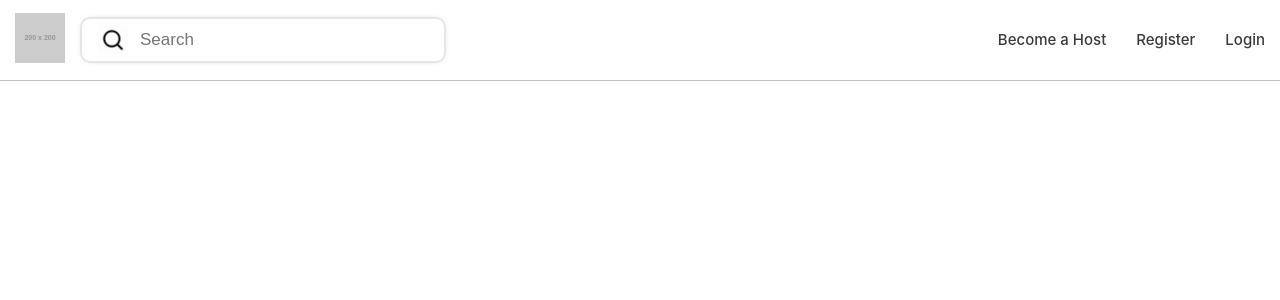
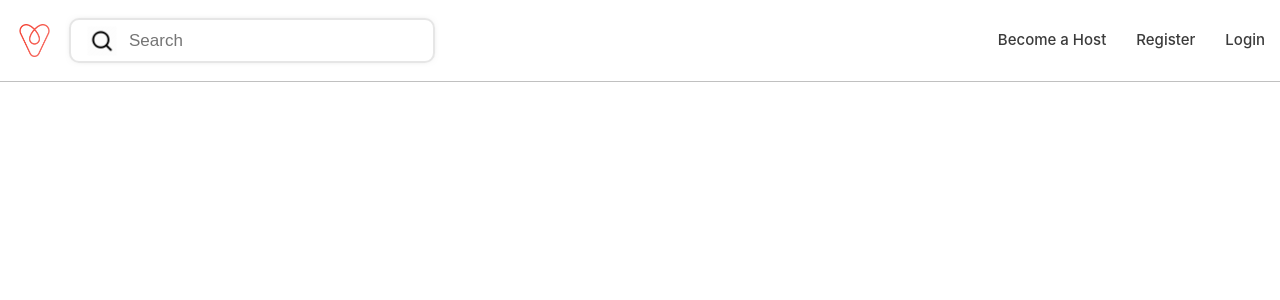
Before and after one commit to sannaggi/tpaweb, a React (Create React App) app: page / in a window 1280 px wide. Shown: the top 300 px of the page. Built offline with nearby package versions, Linux system fonts and the light colour scheme.

Commit message:
added header

```diff
--- a/src/components/layouts/Header.tsx
+++ b/src/components/layouts/Header.tsx
@@ -1,15 +1,84 @@
-import React from 'react'
+import React, { useState, useEffect } from 'react'
 import '../../css/header.css'
 import SearchBox from './SearchBox'
 import { Link } from 'react-router-dom'
 import NavBar from './Navbar'
+import ArrowDown from '../../images/arrow-down.png'
+import aivlogo from '../../images/aivbnblogo.png'
 
 function Header() {
+
+    const [click, setClick] = useState(false)
+    const [visible, setVisible] = useState(true)
+
+    const [screen, setScreen] = useState({
+        width: window.innerWidth,
+        height: window.innerHeight
+    })
+
+    useEffect(() => {
+        window.addEventListener("resize", () => {
+            setScreen({
+                width: window.innerWidth,
+                height: window.innerHeight
+            })
+        })
+    }, [])
+
+    function onClick() {
+        if(screen.width <= 1200) {
+            setClick(!click);
+            if(screen.width <= 750){
+                setVisible(!visible);
+            }
+        }
+    }
+
+    function returnLogo() {
+        return (
+            <div className="logo" onClick={onClick}>
+                <img className="bnbLogo" src={aivlogo} alt=""/>
+                <img src={ArrowDown} alt="" className="arrowDown"/>
+            </div>
+        )
+    }
+
+    function getStyle() {
+        if(click)
+            return {
+                display: 'block',
+            }
+    }
+
+    function getVisible() {
+        if(visible)
+            return {
+                display: 'block',
+            }
+        else return {
+            display: 'none'
+        }
+    }
+
+    function checkScreen() {
+        if(screen.width > 1200) return <Link to="/aa">{returnLogo()}</Link>;
+        return <div>
+            {returnLogo()}
+            <nav className="dropdown-content" style={getStyle()}>
+                <Link to="/becomehost"><div className="dropdown-link">Become a Host</div></Link>
+                <div className="dropdown-link">Register</div>
+                <div className="dropdown-link">Login</div>
+            </nav>
+        </div>;
+    }
+
     return (
         <div className="header">
             <div className="header-content">
-                <Link to="/"><img className="bnbLogo" src="https://dummyimage.com/200x200/" alt=""/></Link>
+                {checkScreen()}
+                <div className="searchContainer" style={getVisible()}>
                     <SearchBox />
+                </div>
             </div>
             <div className="header-content">
                 <NavBar />
--- a/src/css/header.css
+++ b/src/css/header.css
@@ -1,7 +1,24 @@
+.logo {
+  display: -webkit-box;
+  display: -ms-flexbox;
+  display: flex;
+  -webkit-box-pack: center;
+  -ms-flex-pack: center;
+  justify-content: center;
+  -webkit-box-align: center;
+  -ms-flex-align: center;
+  align-items: center;
+  padding: 0.8em 18px 0.8em 18px;
+  cursor: pointer; }
+
 .bnbLogo {
-  width: 50px;
-  height: 50px;
-  margin: 0.8em 15px; }
+  width: 33px;
+  height: 33px; }
+
+.arrowDown {
+  display: none;
+  width: 10px;
+  margin-left: 7px; }
 
 .header {
   display: -webkit-box;
@@ -76,6 +93,33 @@
     display: inline-block;
     color: #3b3b3b;
     font-weight: 500;
-    padding: 30px 15px; }
+    padding: 30px 15px;
+    border-bottom: 2px solid white;
+    -webkit-transition: border 0.5s;
+    -o-transition: border 0.5s;
+    transition: border 0.5s; }
     .navbar-link a:hover {
       border-bottom: 2px solid black; }
+
+.dropdown-content {
+  display: none;
+  position: absolute;
+  width: 100vw;
+  padding: 0 1em; }
+
+.dropdown-link {
+  display: block;
+  padding: 1.5em 0;
+  border-bottom: 1px solid #dfdfdf; }
+
+@media screen and (max-width: 1200px) {
+  .logo {
+    padding-right: 7px; }
+  .arrowDown {
+    display: block; }
+  .navbar-link {
+    display: none; } }
+
+@media screen and (max-width: 750px) {
+  .searchBox input, .searchBox input:focus {
+    width: calc(100vw - 150px); } }
--- a/src/scss/header.scss
+++ b/src/scss/header.scss
@@ -1,10 +1,19 @@
 @import 'mixins';
 @import 'variables';
 
+.logo{
+    @include flexFullCenter;
+    padding: 0.8em 18px 0.8em 18px;
+    cursor: pointer;
+}
 .bnbLogo {
-    width: 50px;
-    height: 50px;
-    margin: 0.8em 15px;
+    width: 33px;
+    height: 33px;
+}
+.arrowDown {
+    display: none;
+    width: 10px;
+    margin-left: 7px;
 }
 .header {
     display: flex;
@@ -49,8 +58,41 @@
         color: $darkGrey;
         font-weight: 500;
         padding: 30px 15px;
+        border-bottom: 2px solid white;
+        transition: border 0.5s;
         &:hover {
             border-bottom: 2px solid black;
         }
     }
 }
+.dropdown-content{
+    display: none;
+    position: absolute;
+    width: 100vw;
+    padding: 0 1em;
+}
+.dropdown-link {
+    display: block;
+    padding: 1.5em 0;
+    border-bottom: 1px solid $superLightGrey;
+}
+
+@include mQ(1200px) {
+    .logo {
+        padding-right: 7px;
+    }
+    .arrowDown {
+        display: block;
+    }
+    .navbar-link {
+        display: none;
+    }
+}
+
+@include mQ(750px) {
+    .searchBox {
+        input, input:focus{
+            width: calc(100vw - 150px);
+        }
+    }
+}
--- a/src/scss/mixins.scss
+++ b/src/scss/mixins.scss
@@ -3,3 +3,8 @@
     justify-content: center;
     align-items: center;
 }
+@mixin mQ($arg){
+    @media screen and (max-width: $arg){
+        @content;
+    }
+}
--- a/src/scss/variables.scss
+++ b/src/scss/variables.scss
@@ -1,2 +1,3 @@
 $darkGrey: rgb(59, 59, 59);
 $lightGrey: rgb(192, 192, 192);
+$superLightGrey: rgb(223, 223, 223);
```
Also changed, not shown: src/images/aivbnblogo.png (added), src/images/arrow-down.png (added).
